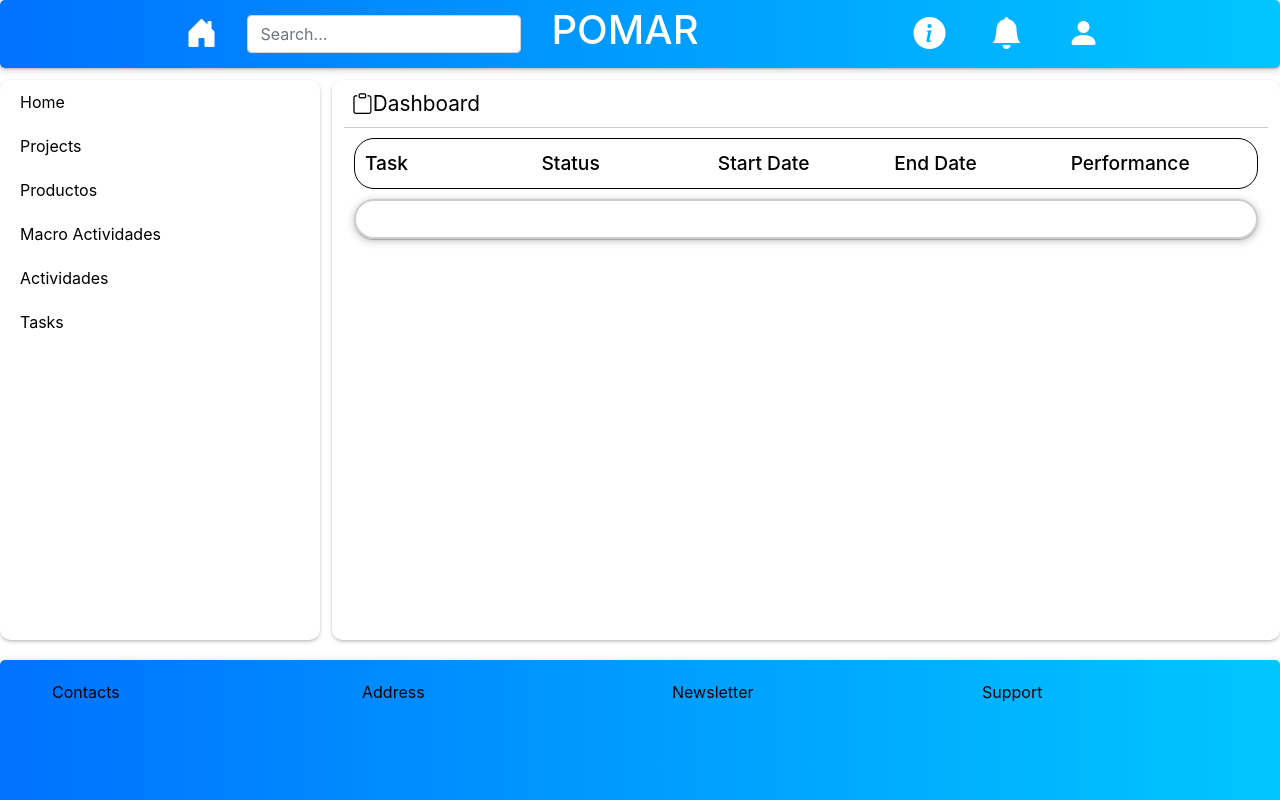
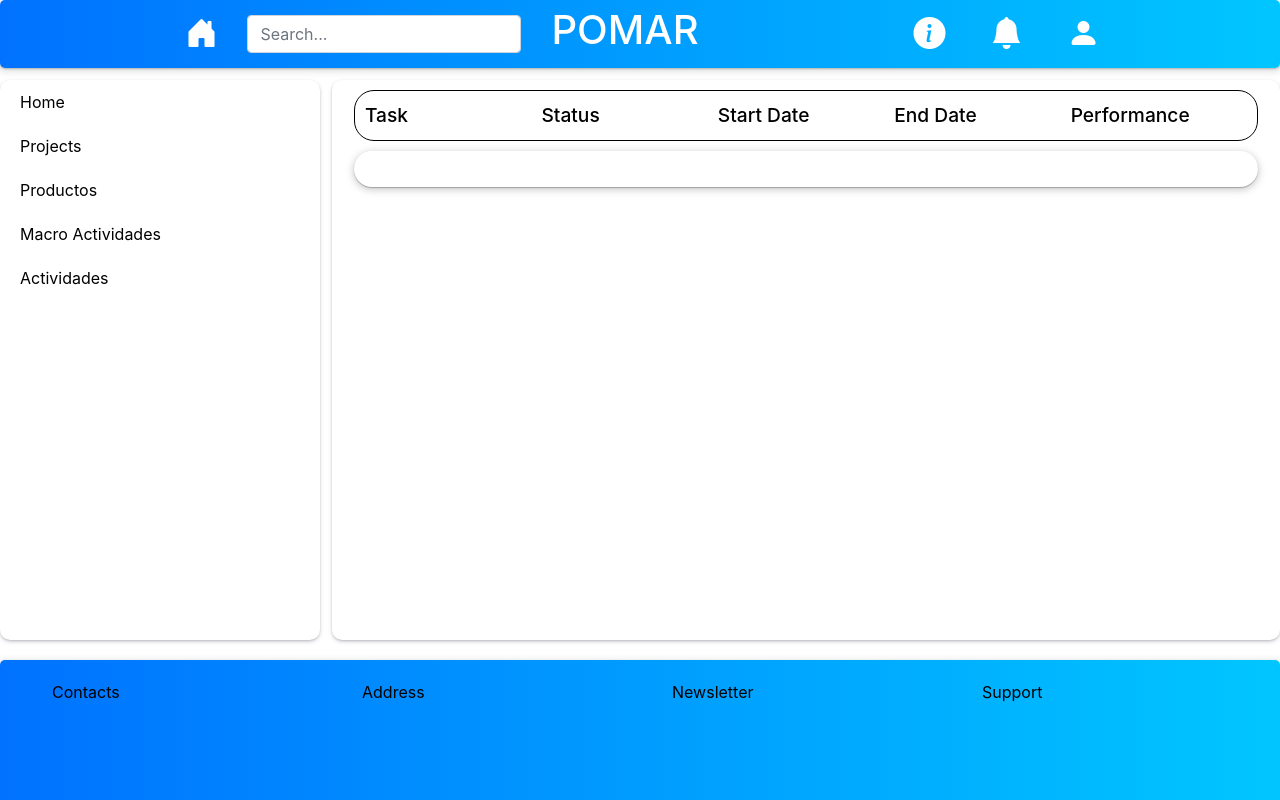
Before and after one commit to Eltongimo/TaskMan, a React (Create React App) app: page /report in a window 1280 px wide. Shown: the top 800 px of the page. Built offline with nearby package versions, Linux system fonts and the light colour scheme; data requests are answered from the project's data file.

Commit message:
more updates

```diff
--- a/package.json
+++ b/package.json
@@ -18,6 +18,8 @@
     "react-modal": "^3.12.1",
     "react-router-dom": "^5.2.0",
     "react-scripts": "4.0.1",
+    "rechart": "^0.0.1",
+    "recharts": "^2.1.16",
     "web-vitals": "^0.2.4"
   },
   "scripts": {
--- a/src/components/Board.jsx
+++ b/src/components/Board.jsx
@@ -3,6 +3,7 @@ import  Sticky from './Sticky'
 import Report from './Report'
 import React from 'react'
 import Projects from  './projectviews/Projects'
+import Charts from './Charts'
 
 import {Switch, Route} from 'react-router-dom'
 
@@ -14,14 +15,7 @@ function Board() {
     return (
         <section className='container'>
             <div className='board'>
-                <div className='title'>
-                    <i className="bi bi-clipboard"></i>
-                    Dashboard
-                </div>
-
-                <div className='stiky-notes-container'>
                 <Switch>
-
                     <Route path='/report' exact>
                         <Report/>
                     </Route>
@@ -29,23 +23,9 @@ function Board() {
                         <Projects/>
                     </Route>
                     <Route path='' exact>
-                            <Sticky header='Items' content={content()}
-                                leftArrow=''
-                                rigthArrow='bi bi-arrow-bar-right'
-                                />
-
-                            <Sticky header = 'Doing' content={content()}
-                                    rigthArrow='bi bi-arrow-bar-right'
-                                    leftArrow='bi bi-arrow-bar-left'
-                                />
-
-                            <Sticky header = 'Done'  content={content()}
-                                leftArrow='bi bi-arrow-bar-left'
-                                rigthArrow=''
-                            />
+                        <Charts />
                     </Route>
                 </Switch>
-                </div>
             </div>
         </section>
 
--- /dev/null
+++ b/src/components/Charts.css
@@ -0,0 +1,3 @@
+.conteiner-charts{
+    border: solid 2px red;
+}
--- /dev/null
+++ b/src/components/Charts.jsx
@@ -0,0 +1,59 @@
+import React, { PureComponent } from 'react';
+import { ResponsiveContainer } from 'recharts';
+import { LineChart, Line, XAxis, YAxis, CartesianGrid, Tooltip, Legend } from 'recharts';
+
+const data = [
+  {
+    name: 'Page A',
+    uv: 4000,
+    pv: 2400,
+    amt: 2400,
+  },
+  {
+    name: 'Page B',
+    uv: 3000,
+    pv: 1398,
+    amt: 2210,
+  },
+  {
+    name: 'Page C',
+    uv: 2000,
+    pv: 9800,
+    amt: 2290,
+  },
+  {
+    name: 'Page D',
+    uv: 2780,
+    pv: 3908,
+    amt: 2000,
+  },
+  {
+    name: 'Page E',
+    uv: 1890,
+    pv: 4800,
+    amt: 2181,
+  },
+  {
+    name: 'Page F',
+    uv: 2390,
+    pv: 3800,
+    amt: 2500,
+  },
+  {
+    name: 'Page G',
+    uv: 3490,
+    pv: 4300,
+    amt: 2100,
+  },
+];
+
+function Charts() {
+
+    return (
+        <div className='conteiner-charts'>
+
+        </div>
+        )
+    }
+
+export default Charts
--- a/src/components/Menu.jsx
+++ b/src/components/Menu.jsx
@@ -33,11 +33,6 @@ function Menu() {
                             Actividades
                         </Link>
                     </li>
-                    <li>
-                        <Link to="/report" exact="true">
-                            Tasks
-                        </Link>
-                    </li>
                 </ul>
             </nav>
         </div>
--- a/src/components/TaskRow.css
+++ b/src/components/TaskRow.css
@@ -3,5 +3,19 @@
 }
 
 .rows-report{
-    border: solid 2px #ccc;
+    display: flex;
+    width: 100%;
+    flex-direction: column;
+    padding: 0,5,5,5;
 }
+
+.colmns-report{
+    display: flex;
+    flex-direction: row;
+ }
+
+ul {
+    display: flex;
+    flex-direction: row;
+    width: 100%;
+}
```
Also changed, not shown: src/components/projectviews/Products.jsx (added, +9 -0 lines), src/components/projectviews/Products.css (added), 2 other files (tests, documents, lock files or other folders). Lines whose indentation alone changed are shown as unchanged.
